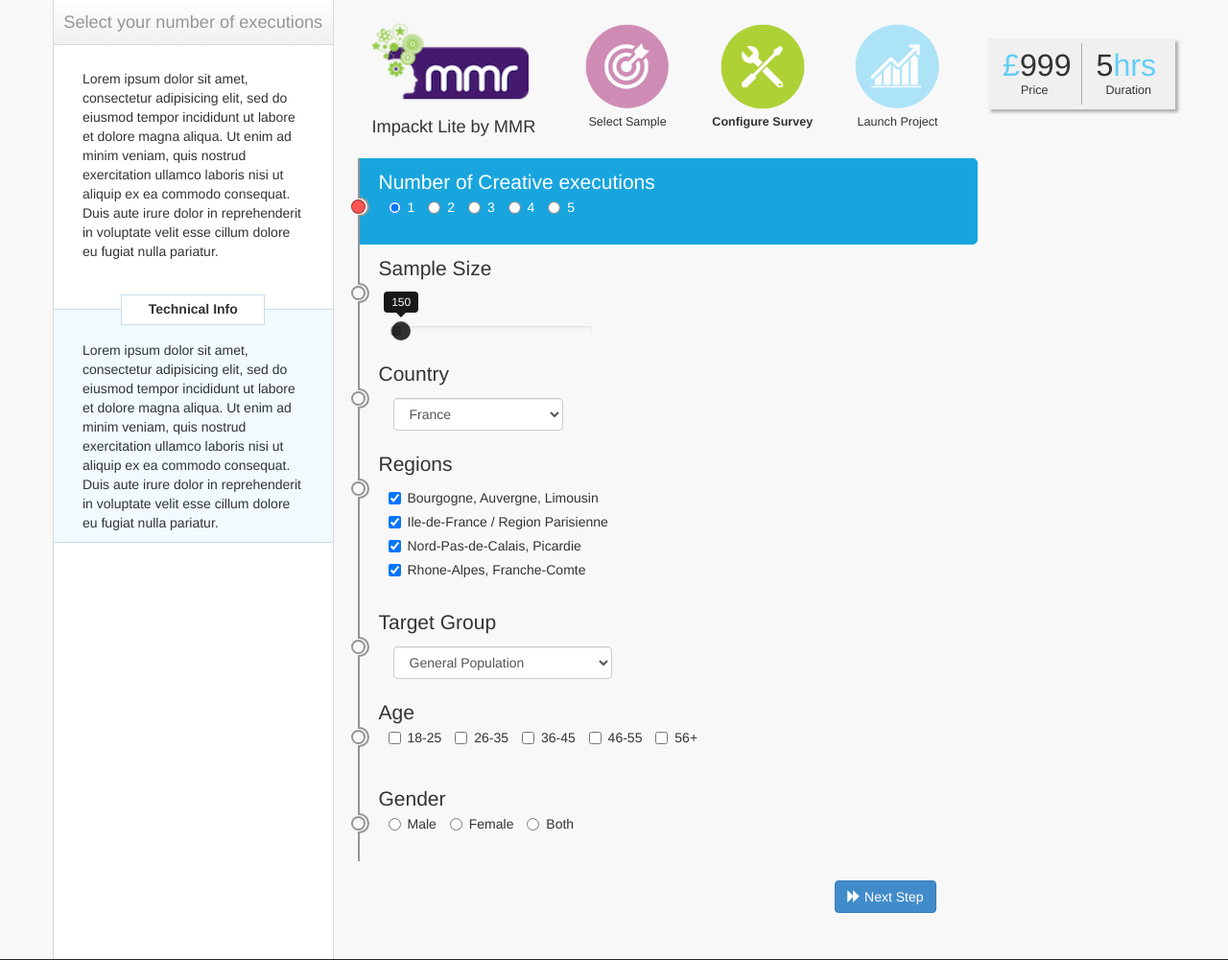
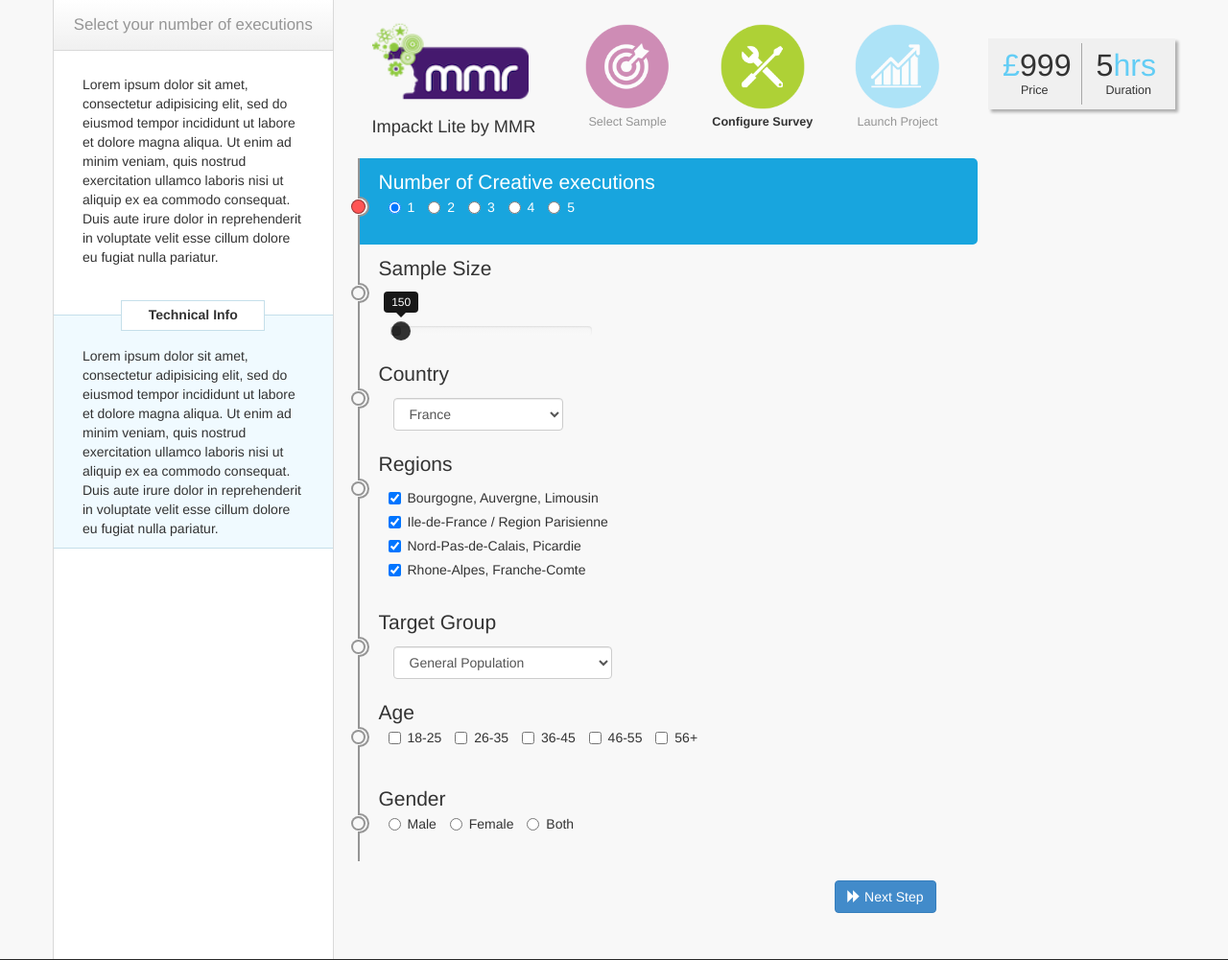
Before and after one commit to quantson/site, a PHP site: page /impackt_product_conf.php in a window 1280 px wide. Shown: the part 82-1083 px from the top of the page at 96% size. Run offline with PHP 8.4, Linux system fonts and the light colour scheme; some libraries are stand-ins or nearby versions.

Commit message:
opacity added on steps

```diff
--- a/css/impackt_product_conf.css
+++ b/css/impackt_product_conf.css
@@ -19,11 +19,12 @@ body{
 }
 .left-help-header{
 	margin: 0 0 0 0;
+	padding: 4px 0;
 	background-image: -webkit-linear-gradient(top, rgb(255, 255, 255), rgb(240, 240, 240));
 	border-bottom: solid 1px rgba(0,0,0,0.14902);
 }
 .left-help-header .help-title{
-	font-size: 1.3em;
+	font-size: 1.2em;
 	margin: 10px 0;
 	padding: 0 0 0 0;
 	color: rgb(150,150,150);
@@ -98,13 +99,15 @@ body{
 .main-header-step .active img{
 	opacity: 1;
 }
-.main-header-step .active .caption{
-	font-weight: bold;
-}
 .main-header-step .caption{
 	margin: 5px 0;
 	font-size: 0.9em;
 	text-align: center;
+	opacity: 0.5;
+}
+.main-header-step .active .caption{
+	opacity: 1;
+	font-weight: bold;
 }
 .selector-wrapper{
 	position: relative;
```
